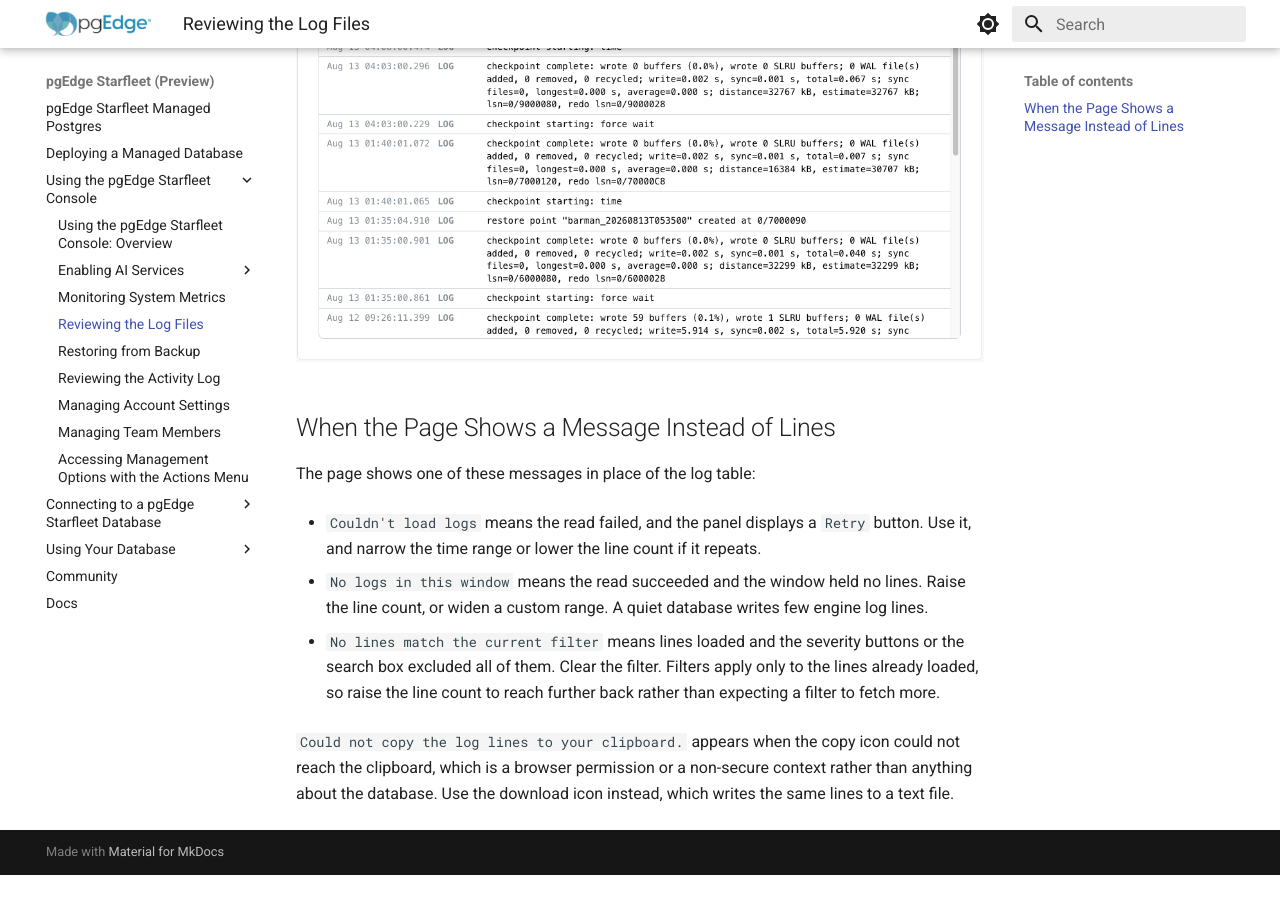
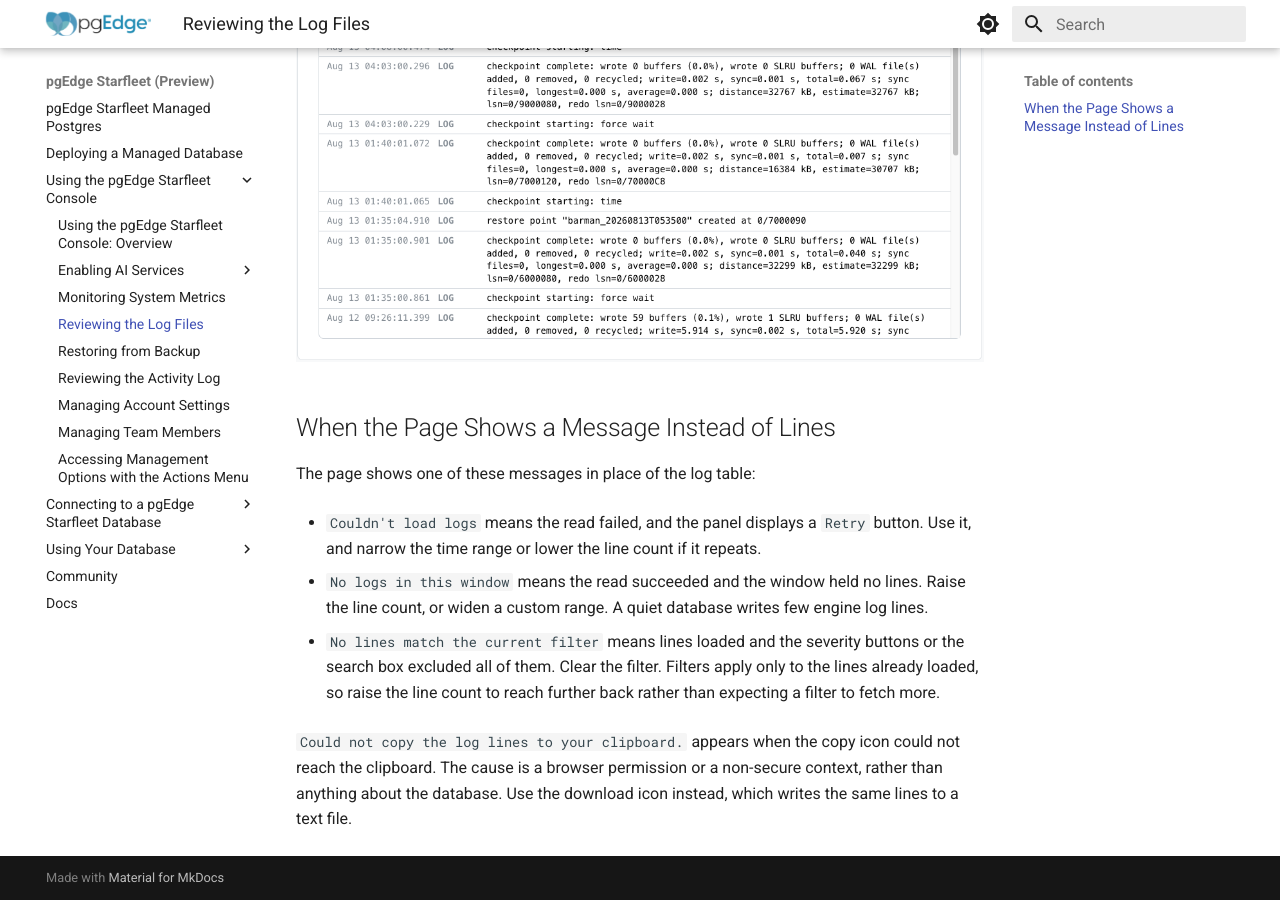
Before and after one commit to pgEdge/pgedge-starfleet-docs, an MkDocs documentation site: the page built from docs/using_console/logs.md, in a window 1280 px wide and 900 px high, scrolled down 1003 px. Built offline with MkDocs 1.6.1 and Material for MkDocs 9.7.7, drawn with Linux system fonts in a browser that asks for light colours; before the commit the page ends 1878 px from its top, so only the background shows below that.

Commit message:
Fix ambiguous 'which' reference in logs.md

```diff
--- a/docs/using_console/logs.md
+++ b/docs/using_console/logs.md
@@ -54,6 +54,6 @@ The page shows one of these messages in place of the log table:
   further back rather than expecting a filter to fetch more.
 
 `Could not copy the log lines to your clipboard.` appears when the copy icon
-could not reach the clipboard, which is a browser permission or a non-secure
-context rather than anything about the database. Use the download icon
-instead, which writes the same lines to a text file.
+could not reach the clipboard. The cause is a browser permission or a
+non-secure context, rather than anything about the database. Use the
+download icon instead, which writes the same lines to a text file.
```
